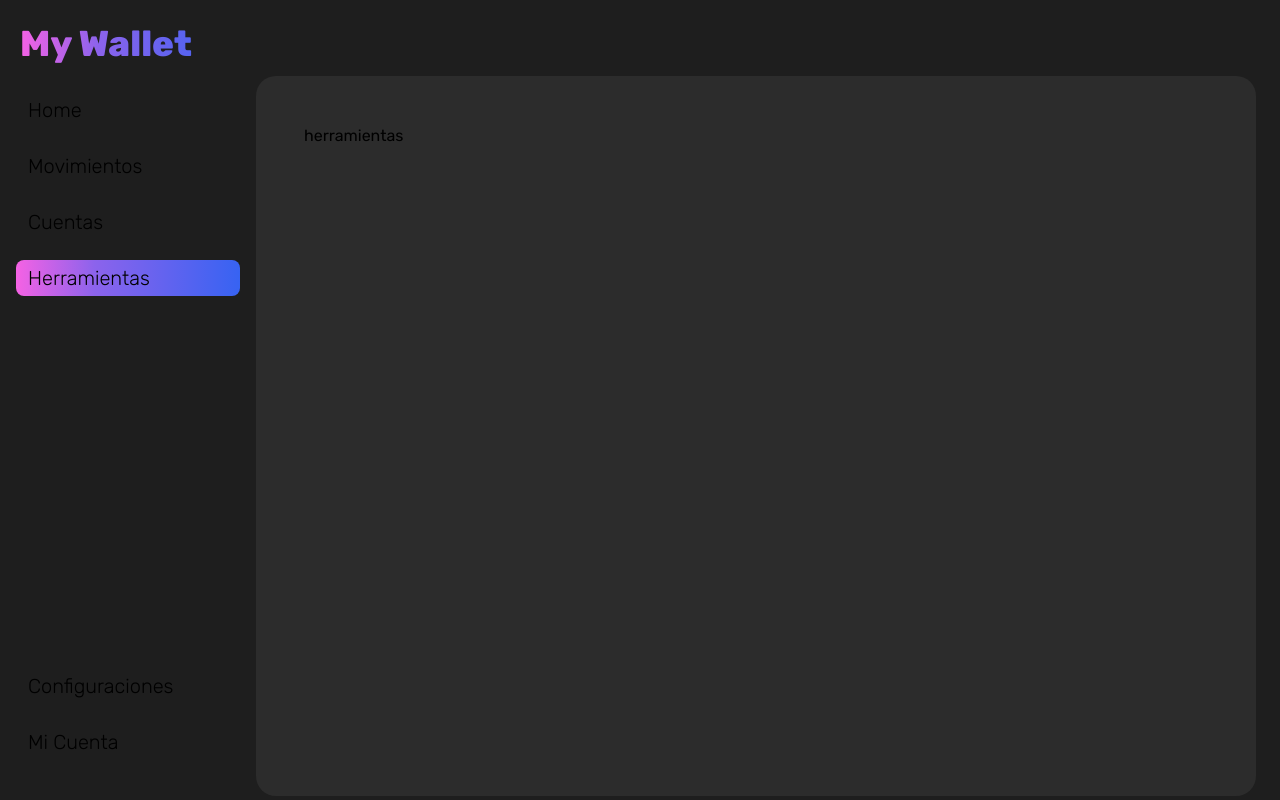
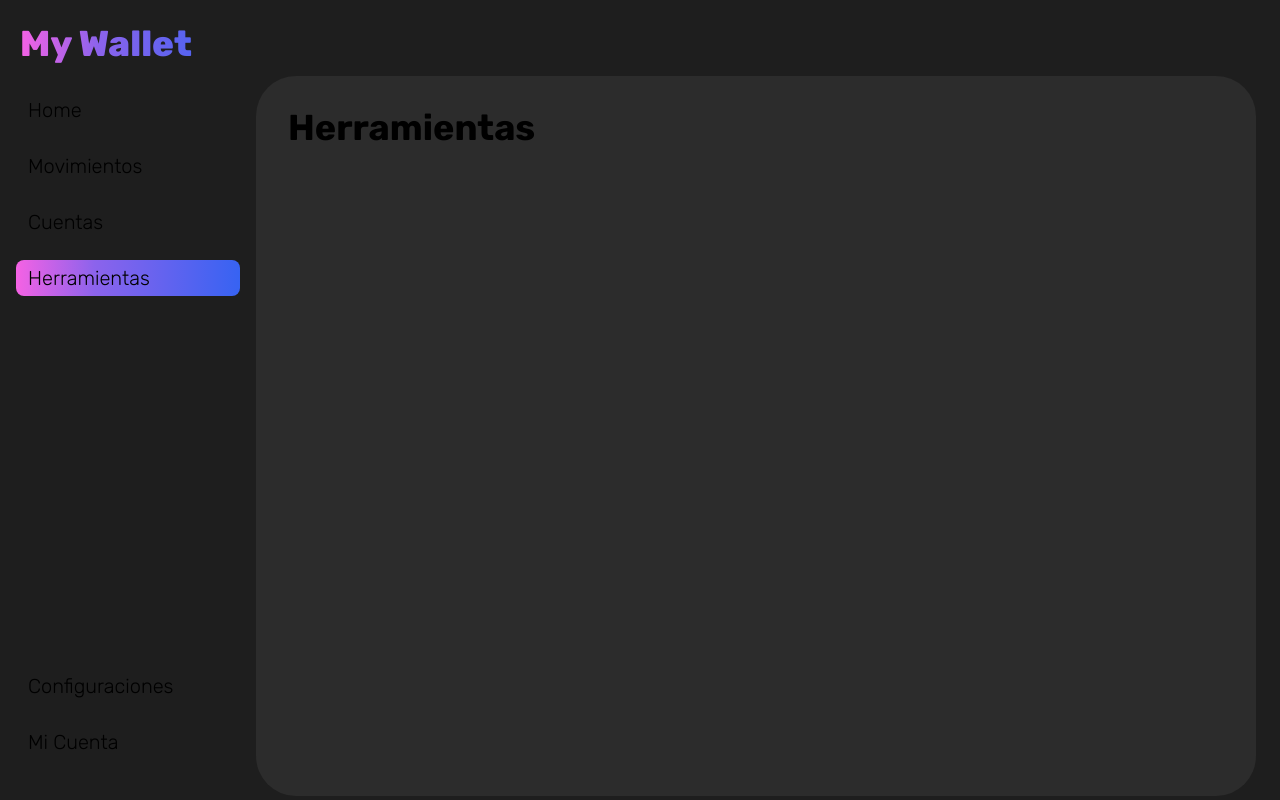
Before and after one commit to JuanDavidRod/my-wallet-app, a Next.js app: page /dashboard/tools in a window 1280 px wide. Built offline with nearby package versions, Linux system fonts and the light colour scheme.

Commit message:
feat: add headlines for pages

```diff
--- a/app/dashboard/accounts/page.tsx
+++ b/app/dashboard/accounts/page.tsx
@@ -1,7 +1,11 @@
 import React from 'react'
 
-const page = () => {
-  return <div>cuentas</div>
+const Accounts = () => {
+  return (
+    <div>
+      <h1 className="mb-10 text-4xl font-bold">Cuentas</h1>
+    </div>
+  )
 }
 
-export default page
+export default Accounts
--- a/app/dashboard/layout.tsx
+++ b/app/dashboard/layout.tsx
@@ -7,7 +7,7 @@ const layuout = ({ children }: { children: React.ReactNode }) => {
       <Header />
       <div className="flex flex-col md:flex-row md:overflow-hidden">
         <SideNav />
-        <main className="h-[90vh] flex-grow rounded-[20px] bg-[#2C2C2C] p-6 md:mr-6 md:overflow-y-auto md:p-12">
+        <main className="h-[90vh] flex-grow rounded-[40px] bg-[#2C2C2C] p-6 md:mr-6 md:overflow-y-auto md:p-8">
           {children}
         </main>
       </div>
--- a/app/dashboard/movements/page.tsx
+++ b/app/dashboard/movements/page.tsx
@@ -1,7 +1,11 @@
 import React from 'react'
 
-const page = () => {
-  return <div>movimientos</div>
+const Movements = () => {
+  return (
+    <div>
+      <h1 className="mb-10 text-4xl font-bold">Movimientos</h1>
+    </div>
+  )
 }
 
-export default page
+export default Movements
--- a/app/dashboard/page.tsx
+++ b/app/dashboard/page.tsx
@@ -2,9 +2,14 @@ import AccountCard from '../ui/dashboard/account-card'
 
 const page = () => {
   return (
-    <div>
+    <>
+      <h1 className="mb-10 text-4xl font-bold">Home</h1>
+
+      <div>
+        <h3></h3>
+      </div>
       <AccountCard />
-    </div>
+    </>
   )
 }
 
--- a/app/dashboard/tools/page.tsx
+++ b/app/dashboard/tools/page.tsx
@@ -1,7 +1,11 @@
 import React from 'react'
 
-const page = () => {
-  return <div>herramientas</div>
+const Tools = () => {
+  return (
+    <div>
+      <h1 className="mb-10 text-4xl font-bold">Herramientas</h1>
+    </div>
+  )
 }
 
-export default page
+export default Tools
```
